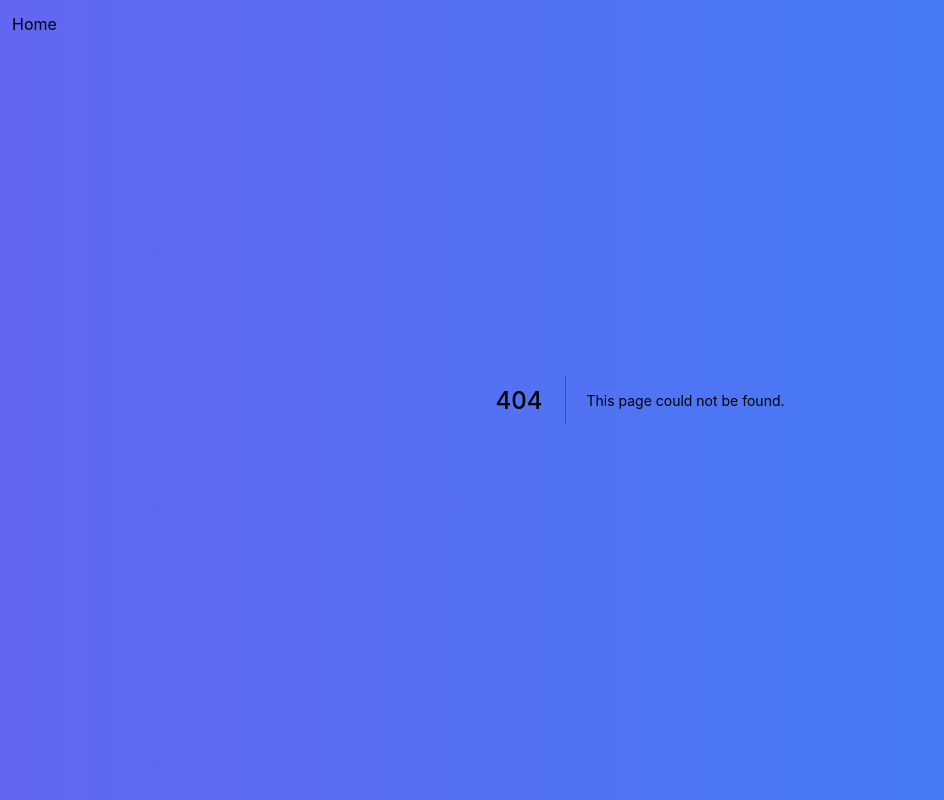
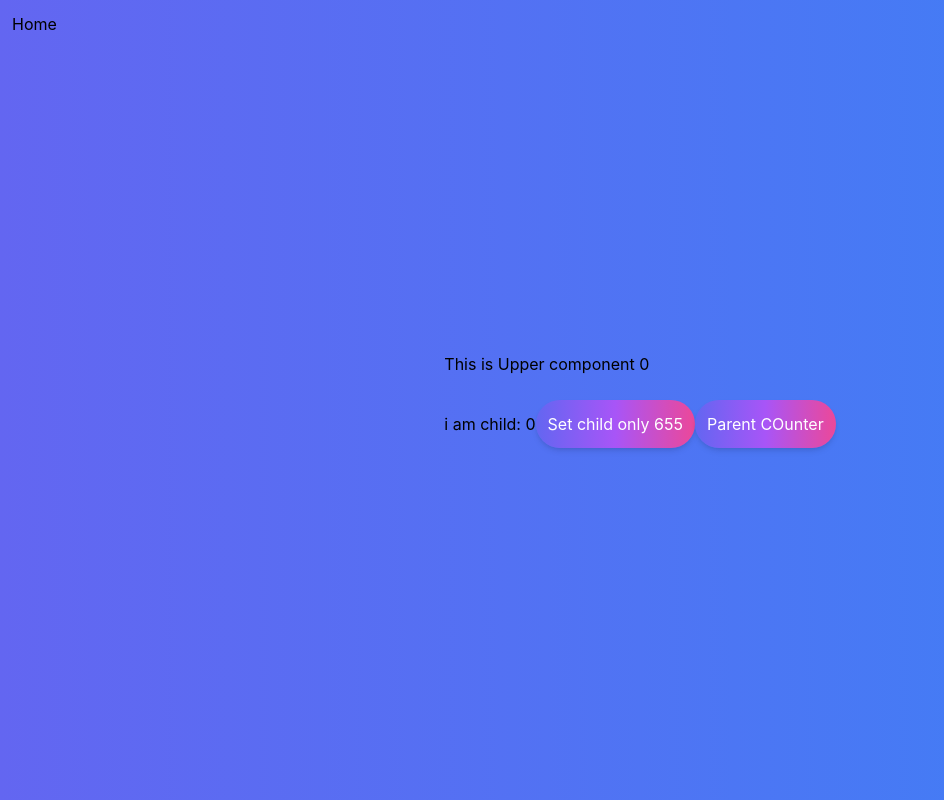
Before and after one commit to rickvian/lightningtalk-cra, a Next.js app: page /debug in a window 1280 px wide. Before the commit this address had no page. Shown: the whole page, without its empty margins (0-944 px from the left). Built offline with nearby package versions, Linux system fonts and the light colour scheme.

Commit message:
add debug page

```diff
--- /dev/null
+++ b/pages/debug.tsx
@@ -0,0 +1,66 @@
+import { useState, useEffect } from "react";
+import Button from "./components/Button";
+
+const EvenLowerComponent = ({
+  parentCounter,
+  something,
+  setChildCounterProps,
+  childCounter,
+}) => {
+  const [initialLoad, setInitialLoad] = useState(true); // state 999
+
+  return (
+    <>
+      i am child: {childCounter}
+      <Button onClick={setChildCounterProps}> Set child only 655</Button>
+    </>
+  );
+};
+
+const LowerComponent = (props) => {
+  const [count, setCount] = useState(0); // state 999
+  // const randomValue = Math.random() // reassign
+  const [childCounter, setChildCounter] = useState(count); // state
+  const [initialLoad, setInitialLoad] = useState(true); // state
+
+  useEffect(() => {
+    if(initialLoad){
+      setInitialLoad(false)
+    }else{
+      setChildCounter(999999)
+    }
+
+  }, [count])
+
+  return (
+    <div>
+      <div>
+        This is Upper component {count}
+        <br />
+        <br />
+      </div>
+      <EvenLowerComponent
+        something={{ key: "ValueOfSomethign" }}
+        parentCounter={count}
+        setChildCounterProps={() => {
+          setChildCounter(655);
+        }}
+        childCounter={childCounter}
+      />
+
+      <Button
+        onClick={() => {
+          setCount(count + 1);
+        }}
+      >
+        Parent COunter
+      </Button>
+    </div>
+  );
+};
+
+const Debug = (props) => {
+  return <LowerComponent />;
+};
+
+export default Debug;
```
